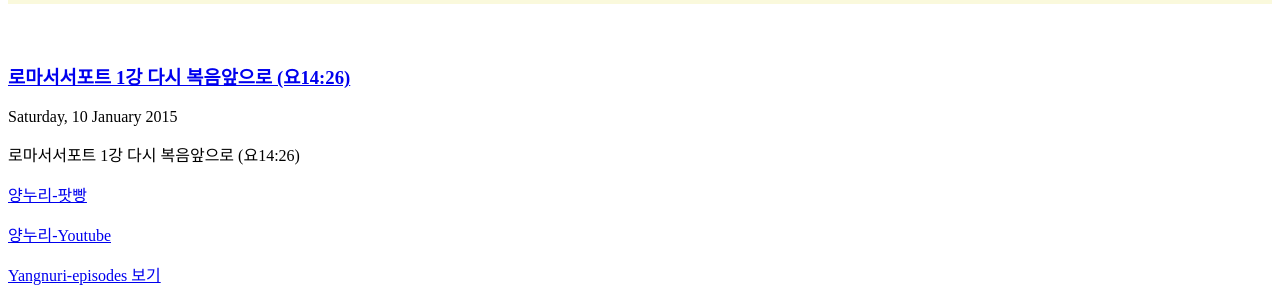
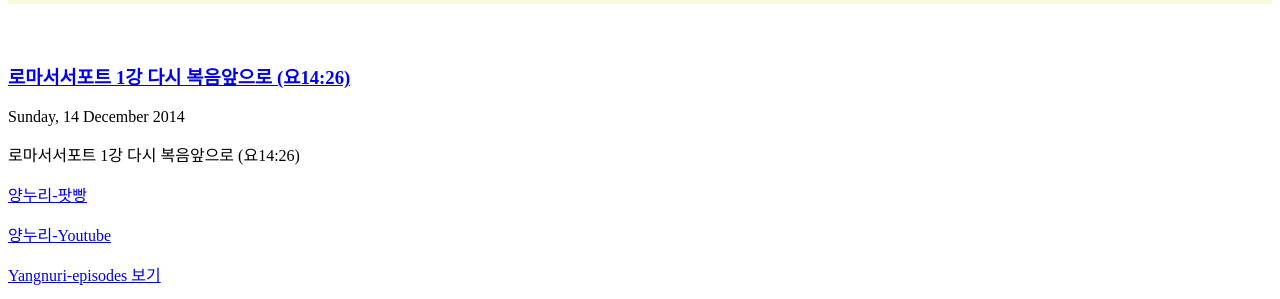
Before and after one commit to yangnuri2/yangnuri2.github.io, a Jekyll site: the page built from _posts/2015-01-10-yang-1-4.md, in a window 1280 px wide. Shown: the part 1969-2268 px from the top of the page. Built offline with Jekyll 4.4.1, drawn with Linux system fonts in a browser that asks for light colours.

Commit message:
Update 2015-01-10-yang-1-4.md

```diff
--- a/_posts/2015-01-10-yang-1-4.md
+++ b/_posts/2015-01-10-yang-1-4.md
@@ -2,7 +2,7 @@
 layout: post
 title: "로마서서포트 1강 다시 복음앞으로 (요14:26)"
 author: "Yangnuri"
-date: 2015-01-10
+date: 2014-12-14
 duration: "46:07"
 type: "video/mp4"
 enclosure_url: http://archive.org/download/a01041315591_gmail_1_201501/%EB%A1%9C%EB%A7%88%EC%84%9C%EC%84%9C%ED%8F%AC%ED%8A%B8%201%EA%B0%95%20%EB%8B%A4%EC%8B%9C%20%EB%B3%B5%EC%9D%8C%EC%95%9E%EC%9C%BC%EB%A1%9C%20%28%EC%9A%94.mp4
```
